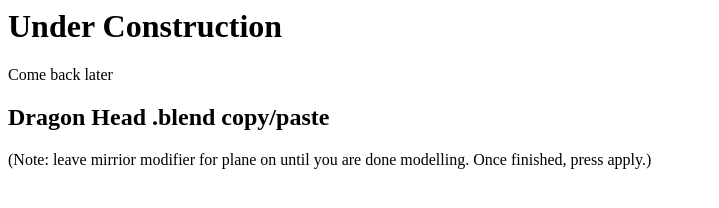
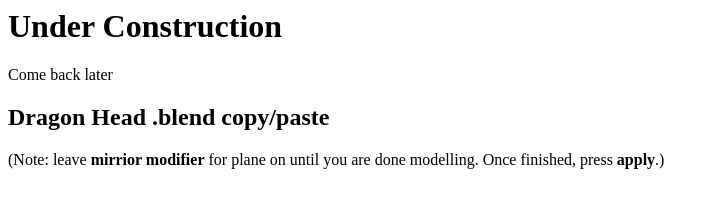
Before and after one commit to cnspencer/cnspencer.github.io, a plain HTML site: page index.html in a window 1280 px wide. Shown: the whole page, without its empty margins (0-719 px from the left). Drawn offline with Linux system fonts and the light colour scheme.

Commit message:
Update index.html

```diff
--- a/index.html
+++ b/index.html
@@ -6,6 +6,6 @@
 <h1>Under Construction</h1>
 <p>Come back later</p>
 <h2>Dragon Head .blend copy/paste</h2>
-<p>(Note: leave mirrior modifier for plane on until you are done modelling. Once finished, press apply.)</p>
+<p>(Note: leave <b>mirrior modifier</b> for plane on until you are done modelling. Once finished, press <b>apply</b>.)</p>
 <p><a href=https://drive.google.com/open?id=0B-6vY1oQ3N4jMzBoMDFEaHZqT1E></p>
 </body>
```
